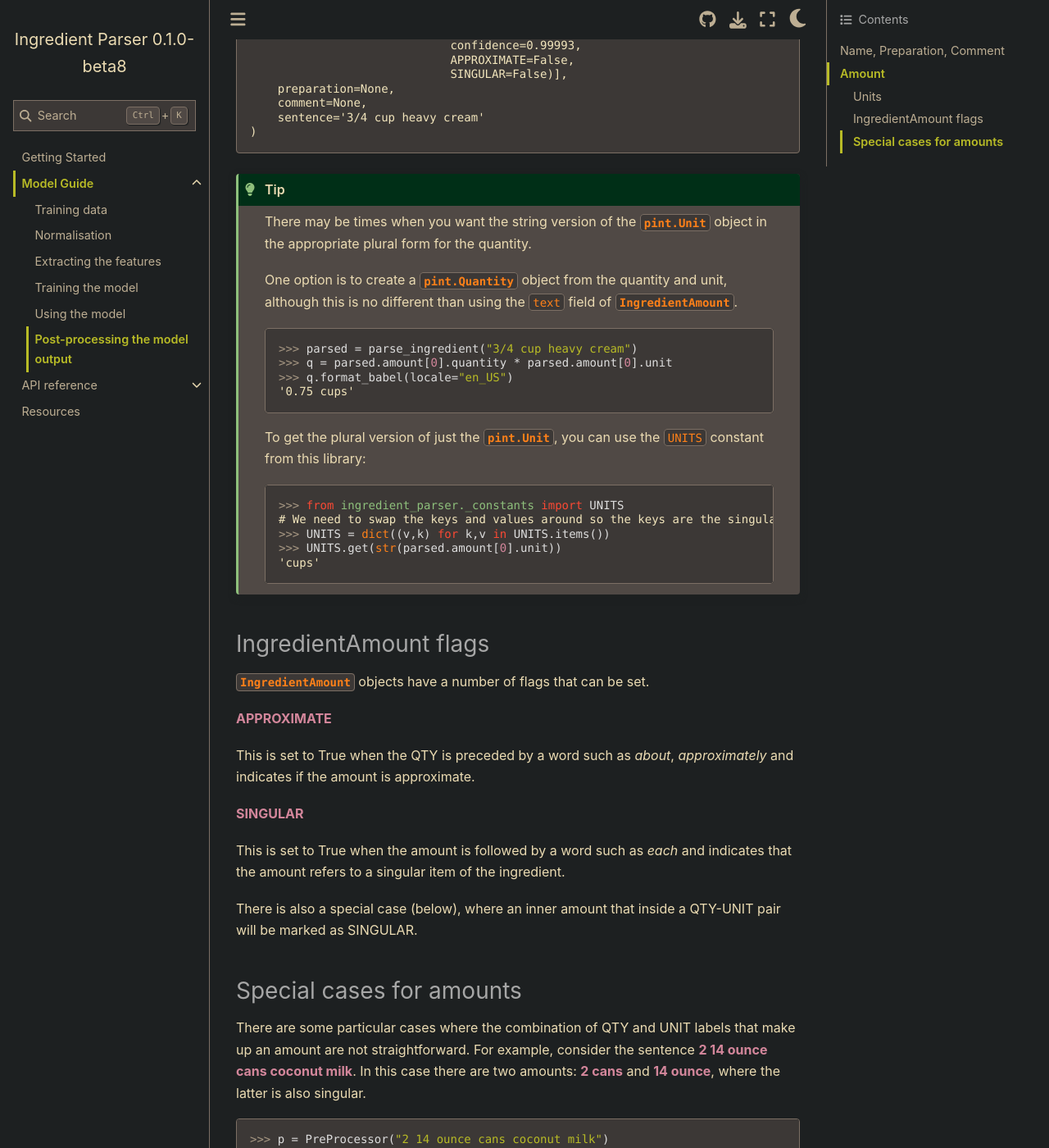
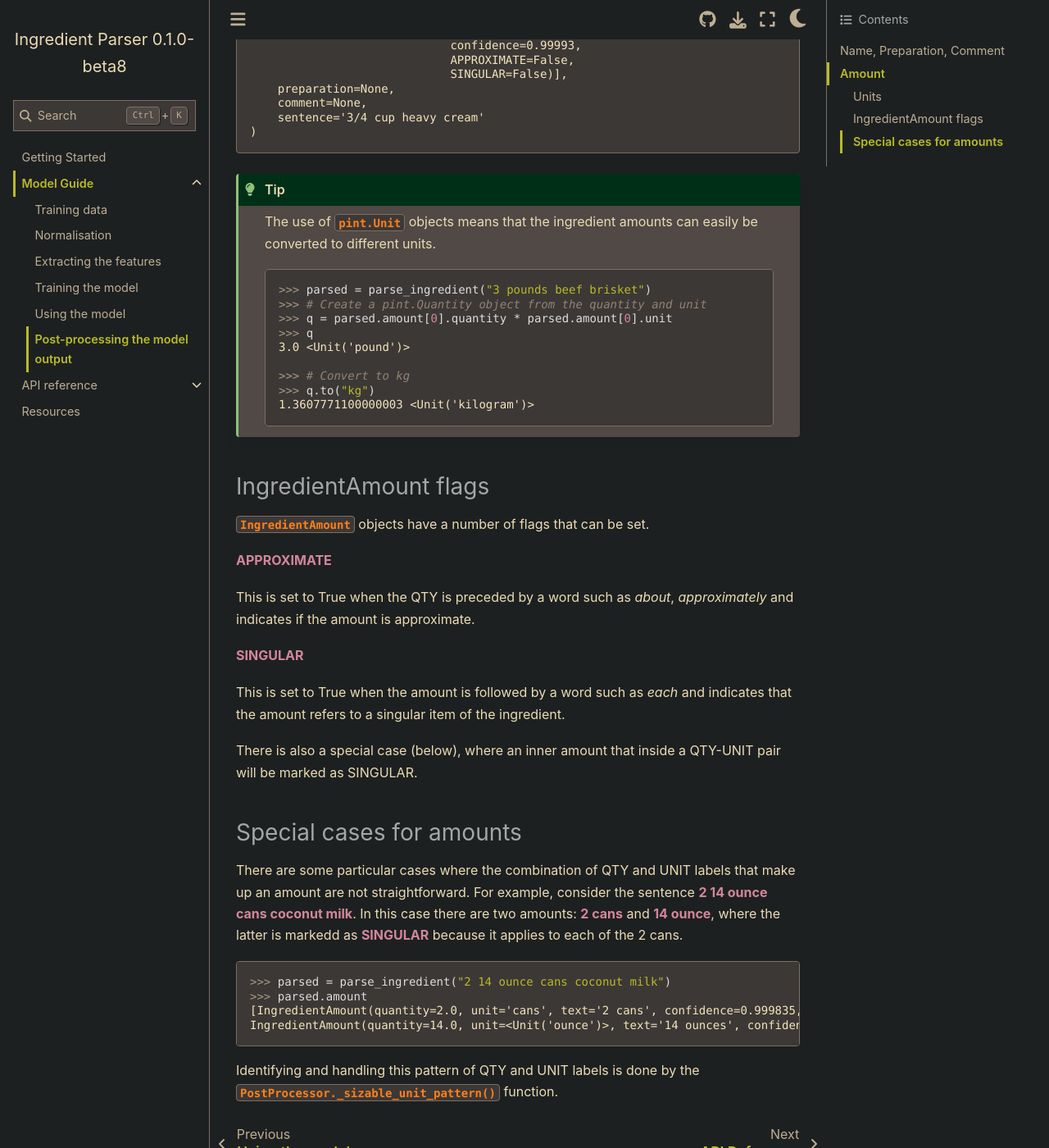
Before and after one commit to strangetom/ingredient-parser, a Sphinx documentation site: the page built from docs/source/guide/postprocessing.rst, in a window 1280 px wide and 1400 px high, scrolled down 2811 px. Shown: the whole window at 82% size. Built offline with Sphinx 7.4.7 and the Sphinx Book theme 1.1.4, drawn with Linux system fonts in a browser that asks for light colours; some of the changed text lies outside the part shown.

Commit message:
Docs: Add information describing how to convert amounts between different units when using pint.Unit

```diff
--- a/docs/source/guide/postprocessing.rst
+++ b/docs/source/guide/postprocessing.rst
@@ -115,26 +115,19 @@ By default, US customary version of units are used where a unit has more than on
 
 .. tip::
 
-    There may be times when you want the string version of the :class:`pint.Unit` object in the appropriate plural form for the quantity.
-
-    One option is to create a :class:`pint.Quantity` object from the quantity and unit, although this is no different than using the ``text`` field of :class:`IngredientAmount`.
+    The use of :class:`pint.Unit` objects means that the ingredient amounts can easily be converted to different units.
 
     .. code:: python
 
-        >>> parsed = parse_ingredient("3/4 cup heavy cream")
-        >>> q = parsed.amount[0].quantity * parsed.amount[0].unit
-        >>> q.format_babel(locale="en_US")
-        '0.75 cups'
+       >>> parsed = parse_ingredient("3 pounds beef brisket")
+       >>> # Create a pint.Quantity object from the quantity and unit
+       >>> q = parsed.amount[0].quantity * parsed.amount[0].unit
+       >>> q
+       3.0 <Unit('pound')>
 
-    To get the plural version of just the :class:`pint.Unit`, you can use the ``UNITS`` constant from this library:
-
-    .. code:: python
-
-        >>> from ingredient_parser._constants import UNITS
-        # We need to swap the keys and values around so the keys are the singular form
-        >>> UNITS = dict((v,k) for k,v in UNITS.items())
-        >>> UNITS.get(str(parsed.amount[0].unit))
-        'cups'
+       >>> # Convert to kg
+       >>> q.to("kg")
+       1.3607771100000003 <Unit('kilogram')>
 
 IngredientAmount flags
 ++++++++++++++++++++++
@@ -154,17 +147,13 @@ There is also a special case (below), where an inner amount that inside a QTY-UN
 Special cases for amounts
 +++++++++++++++++++++++++
 
-There are some particular cases where the combination of QTY and UNIT labels that make up an amount are not straightforward. For example, consider the sentence **2 14 ounce cans coconut milk**. In this case there are two amounts: **2 cans** and **14 ounce**, where the latter is also singular.
+There are some particular cases where the combination of QTY and UNIT labels that make up an amount are not straightforward. For example, consider the sentence **2 14 ounce cans coconut milk**. In this case there are two amounts: **2 cans** and **14 ounce**, where the latter is markedd as **SINGULAR** because it applies to each of the 2 cans.
 
 .. code:: python
 
-    >>> p = PreProcessor("2 14 ounce cans coconut milk")
-    >>> p.tokenized_sentence
-    ['2', '14', 'ounce', 'can', 'coconut', 'milk']
-    ...
-    >>> parsed = PostProcessor(sentence, tokens, labels, scores).parsed()
-    >>> amounts = parsed.amount
-    [IngredientAmount(quantity='2', unit='cans', text='2 cans', confidence=0.9901127131948666, APPROXIMATE=False, SINGULAR=False),
-    IngredientAmount(quantity='14', unit='ounces', text='14 ounces', confidence=0.979053978856428, APPROXIMATE=False, SINGULAR=True)]
+    >>> parsed = parse_ingredient("2 14 ounce cans coconut milk")
+    >>> parsed.amount
+    [IngredientAmount(quantity=2.0, unit='cans', text='2 cans', confidence=0.999835, APPROXIMATE=False, SINGULAR=False),
+    IngredientAmount(quantity=14.0, unit=<Unit('ounce')>, text='14 ounces', confidence=0.998503, APPROXIMATE=False, SINGULAR=True)]
 
 Identifying and handling this pattern of QTY and UNIT labels is done by the :func:`PostProcessor._sizable_unit_pattern()` function.
```
